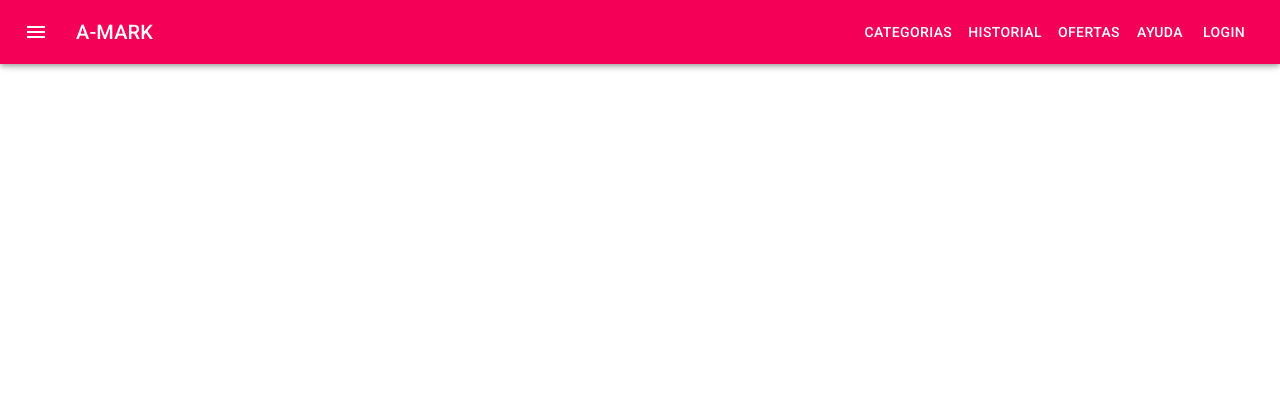
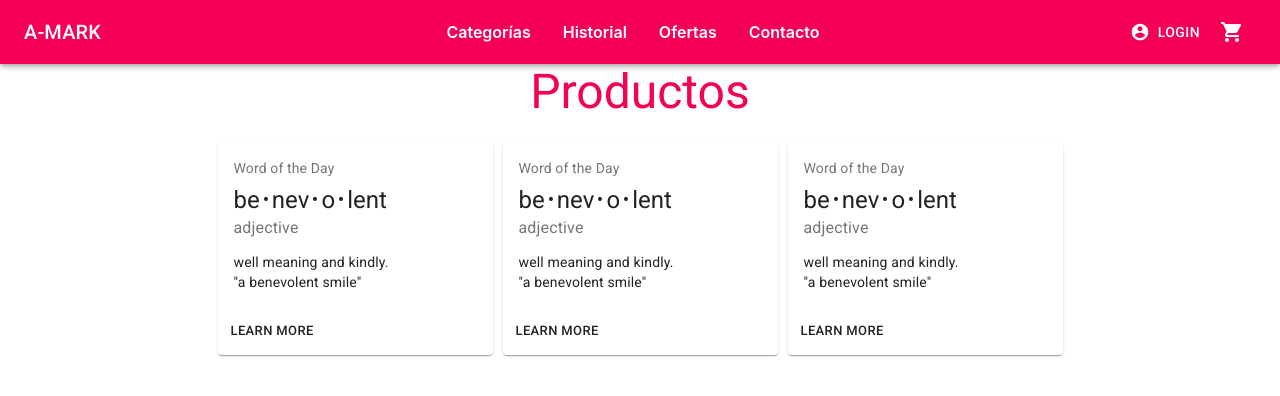
Before and after one commit to davidangeldg/Proyecto-Reactjs, a React (Create React App) app: page / in a window 1280 px wide. Shown: the top 396 px of the page. Built offline with nearby package versions, Linux system fonts and the light colour scheme.

Commit message:
insertandoContainer

```diff
--- a/package.json
+++ b/package.json
@@ -9,6 +9,7 @@
     "@testing-library/jest-dom": "^5.11.9",
     "@testing-library/react": "^11.2.3",
     "@testing-library/user-event": "^12.6.0",
+    "node-sass": "^4.14.1",
     "react": "^17.0.1",
     "react-dom": "^17.0.1",
     "react-scripts": "4.0.1",
--- a/src/App.jsx
+++ b/src/App.jsx
@@ -1,11 +1,13 @@
 import './App.css';
 import NavbarComponent from './components/navbar';
+import ItemListContainer from './containers/itemListContainer';
 
 
 function App() {
   return (
     <>
       <NavbarComponent/>
+      <ItemListContainer greeting={"Productos"}/>
     </>
   );
 }
--- /dev/null
+++ b/src/components/CartWidget/index.jsx
@@ -0,0 +1,16 @@
+import React from 'react'
+import IconButton from '@material-ui/core/IconButton'
+import ShoppingCartRoundedIcon from '@material-ui/icons/ShoppingCartRounded';
+
+
+function CartWidget() {
+    return (
+        <div>
+            <IconButton color="inherit" aria-label="add to shopping cart">
+                <ShoppingCartRoundedIcon />
+            </IconButton>
+        </div>
+    )
+}
+
+export default CartWidget;
--- /dev/null
+++ b/src/components/SimpleCard/index.jsx
@@ -0,0 +1,54 @@
+import React from 'react'
+import { makeStyles } from '@material-ui/core/styles';
+import Card from '@material-ui/core/Card';
+import CardActions from '@material-ui/core/CardActions';
+import CardContent from '@material-ui/core/CardContent';
+import Button from '@material-ui/core/Button';
+import Typography from '@material-ui/core/Typography';
+
+const useStyles = makeStyles({
+  root: {
+    minWidth: 275,
+    margin: 5,
+  },
+  bullet: {
+    display: 'inline-block',
+    margin: '0 2px',
+    transform: 'scale(0.8)',
+  },
+  title: {
+    fontSize: 14,
+  },
+  pos: {
+    marginBottom: 12,
+  },
+});
+
+export default function SimpleCard() {
+  const classes = useStyles();
+  const bull = <span className={classes.bullet}>•</span>;
+
+  return (
+        <Card className={classes.root} flex='flex'>
+        <CardContent>
+            <Typography className={classes.title} color="textSecondary" gutterBottom>
+            Word of the Day
+            </Typography>
+            <Typography variant="h5" component="h2">
+            be{bull}nev{bull}o{bull}lent
+            </Typography>
+            <Typography className={classes.pos} color="textSecondary">
+            adjective
+            </Typography>
+            <Typography variant="body2" component="p">
+            well meaning and kindly.
+            <br />
+            {'"a benevolent smile"'}
+            </Typography>
+        </CardContent>
+        <CardActions>
+            <Button size="small">Learn More</Button>
+        </CardActions>
+        </Card>
+  );
+}
--- a/src/components/navbar/index.jsx
+++ b/src/components/navbar/index.jsx
@@ -1,10 +1,11 @@
 import AppBar from '@material-ui/core/AppBar'
 import Toolbar from '@material-ui/core/Toolbar'
 import Typography from '@material-ui/core/Typography'
-import IconButton from '@material-ui/core/IconButton'
-import MenuIcon from '@material-ui/icons/Menu'
+// import MenuIcon from '@material-ui/icons/Menu'
 import AccountCircleRoundedIcon from '@material-ui/icons/AccountCircleRounded';
 import { makeStyles, Button, Link } from '@material-ui/core'
+import styles from "./navbar.module.scss"
+import CartWidget from '../CartWidget';
 
 const useStyles = makeStyles(theme => ({
     offset: theme.mixins.toolbar,
@@ -12,7 +13,8 @@ const useStyles = makeStyles(theme => ({
         marginRight: theme.spacing(2),
     },
     tittle: {
-      flexGrow:1
+      flexGrow:1,
+      display: 'flex',
     }
 }))
 const NavbarComponent = () => {
@@ -20,25 +22,23 @@ const NavbarComponent = () => {
   return (
     <>
         <AppBar position="fixed" color="secondary">
-          <Toolbar>
-            <IconButton edge="start" color="inherit" aria-label="menu" className={classes.menuButton}>
+          <Toolbar flex="flex">
+            {/* <IconButton edge="start" color="inherit" aria-label="menu" className={classes.menuButton}>
               <MenuIcon />
-            </IconButton>
+            </IconButton> */}
             <Typography variant="h6" className={classes.tittle}>
               A-MARK
             </Typography>
-            <div>
-              {/* <Link component="button" variant="text" color="inherit" className={classes.menuButton}>Categorías</Link>
-              <Link component="button" variant="text" color="inherit" className={classes.menuButton}>Historial</Link> */}
-              <Button variant="text" color="inherit">Categorias</Button>
-              <Button variant="text" color="inherit">Historial</Button>
-              <Button variant="text" color="inherit">Ofertas</Button>
-              <Button variant="text" color="inherit">Ayuda</Button>
-              <Button variant="text" color="inherit">Login</Button>
-            </div>
-            {/* <Button variant="text" color="inherit">
-              Login
-            </Button> */}
+            <nav>
+              <ul className={styles.links}>
+                  <li><a href="">Categorías</a></li>
+                  <li><a href="">Historial</a></li>
+                  <li><a href="">Ofertas</a></li>
+                  <li><a href="">Contacto</a></li>
+              </ul>
+            </nav>
+              <Button variant="text" color="inherit" startIcon={<AccountCircleRoundedIcon/>}>Login</Button>
+              <CartWidget/>
           </Toolbar>
         </AppBar>
         <div className={classes.offset}></div>
--- /dev/null
+++ b/src/components/navbar/navbar.module.scss
@@ -0,0 +1,37 @@
+nav {
+    display: flex;
+    justify-content: center;
+    align-items: center;
+    /* position: absolute; */
+    /* left: auto; */
+    width: 80%;
+    .links{
+        float: right;
+        padding: 0;
+        margin: 0;
+        // width: 60%;
+        display: flex;
+        justify-content: space-around;
+        align-items: center;
+        font-weight: 600;
+        li{
+            list-style: none;
+        }
+        li:hover{
+            border-bottom: 2px solid #fff;
+            transition-duration: 0.3s;
+        }
+        a {
+            display: block;
+            padding: 1em;
+            font-size: 1rem;
+            text-decoration: none;
+            color: #fff;
+        }
+        a:hover {
+            transform: scale(1.1);
+            transition-duration: 0.5s;
+            font-weight: 700;
+        }
+    }
+}
--- /dev/null
+++ b/src/containers/itemListContainer.jsx
@@ -0,0 +1,38 @@
+// contenedor para productos
+
+import { Typography } from "@material-ui/core";
+import { makeStyles } from '@material-ui/core/styles';
+import SimpleCard from "../components/SimpleCard";
+
+const useStyles = makeStyles({
+    contenedor: {
+        display:"flex",
+        justifyContent: "center",
+        alignItems:"center",
+    },
+})
+
+const ItemListContainer = ({greeting}) => {
+    const classes = useStyles();
+
+    return (
+        <>
+            <Typography
+            variant="h3"
+            color="secondary"
+            align="center"
+            fontWeight={700}
+            gutterBottom="true"
+            >
+            {greeting}
+            </Typography>
+            <div className={classes.contenedor}>
+                <SimpleCard/>
+                <SimpleCard/>
+                <SimpleCard/>
+            </div>
+        </>
+    )
+}
+
+export default ItemListContainer;
```
Also changed, not shown: 2 other files (tests, documents, lock files or other folders).
